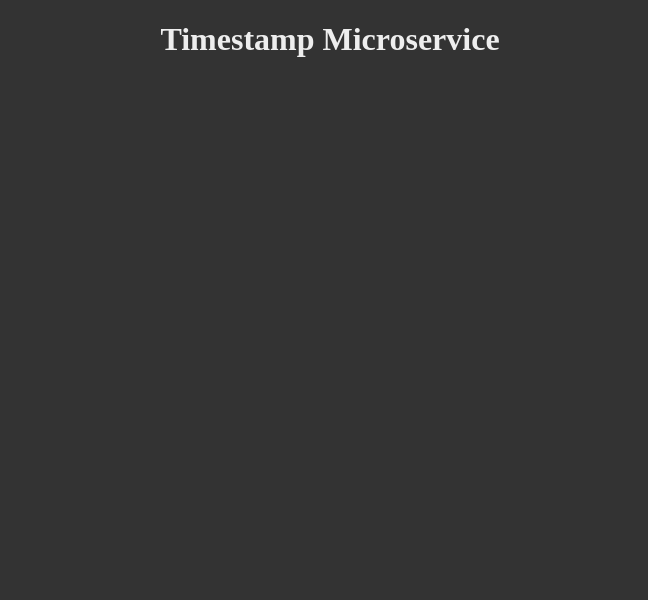
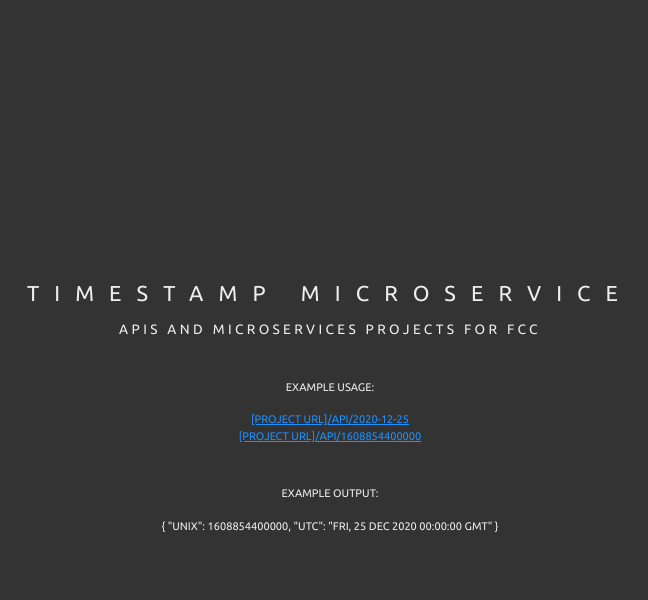
Before and after one commit to max-severin/timestamp-microservice, a website: page view/index.html in a window 1280 px wide. Shown: the whole page, without its empty margins (310-958 px from the left). Drawn offline with Linux system fonts and the light colour scheme.

Commit message:
Improved the view template and added css styles

```diff
--- a/public/style.css
+++ b/public/style.css
@@ -1,8 +1,69 @@
+@import url('https://fonts.googleapis.com/css2?family=Ubuntu:ital,wght@0,400;0,700;1,400;1,700&display=swap');
+
+* {
+  font-family: 'Ubuntu', sans-serif;
+  font-weight: normal;
+}
+
 body {
+  padding: 0;
+  margin: 0;
+  height: 100vh;
   background: #333;
+  display: flex;
+  align-items: center;
+  justify-content: center;
+}
+
+main {
+  color: #EEE;
+  text-align: center;
+  padding: 5vw;
 }
 
 h1 {
-  color: #EEE;
-  text-align: center;
+  letter-spacing: 0.7em;
+  text-transform: uppercase;
+  font-size: 1.35em;
 }
+
+h3 {
+  letter-spacing: 0.25em;
+  text-transform: uppercase;
+  font-size: 0.85em;
+}
+
+p, ul, code {
+  font-variant: all-small-caps;
+  font-size: 0.95em;
+}
+
+p {
+  margin-top: 5vh;
+}
+
+ul {
+  list-style: none;
+  margin: 0;
+  padding: 0;
+}
+
+a {
+  color: dodgerblue;
+}
+
+@media only screen and (max-width: 440px) {
+  h1 {
+    letter-spacing: 0.25em;
+    font-size: 0.75em;
+  }
+
+  h3 {
+    letter-spacing: 0.1em;
+    font-size: 0.55em;
+  }
+
+  p, ul, code {
+    font-size: 0.65em;
+  }
+}
--- a/view/index.html
+++ b/view/index.html
@@ -7,6 +7,31 @@
     <link rel="stylesheet" href="/public/style.css">
   </head>
   <body>
-    <h1>Timestamp Microservice</h1>
+    <main>
+      <h1>Timestamp Microservice</h1>
+
+      <h3>APIs and Microservices Projects for FCC</h3>
+
+      <p>Example Usage:</p>
+
+      <ul>
+        <li>
+          <a href="/api/2020-12-25" target="_blank">[project url]/api/2020-12-25</a>
+        </li>
+        <li>
+          <a href="/api/1608854400000" target="_blank">[project url]/api/1608854400000</a>
+        </li>
+      </ul>
+
+      <p>Example Output:</p>
+
+      <code>
+        {
+          "unix": 1608854400000,
+          "utc": "Fri, 25 Dec 2020 00:00:00 GMT"
+        }
+      </code>
+
+    </main>
   </body>
 </html>
```
